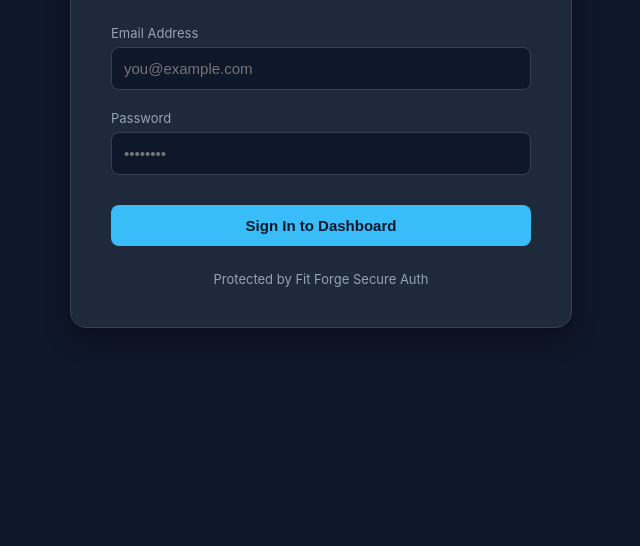
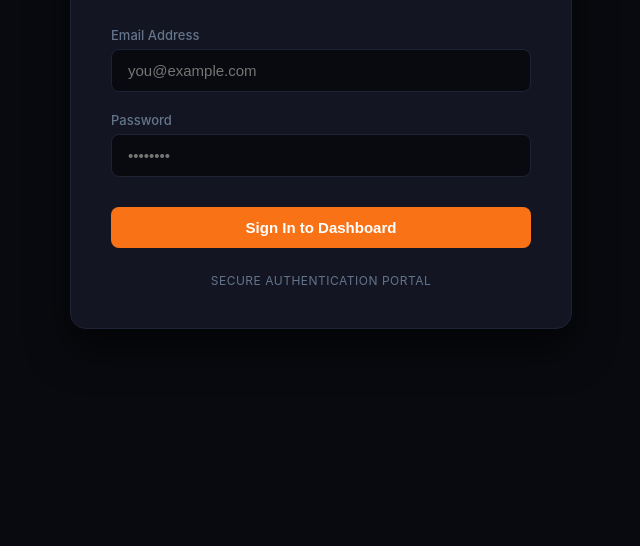
Before and after one commit to FitForgeSystems/fit-forge-dashboard, a plain HTML site: page index.html in a window 1280 px wide. Shown: the part 334-880 px from the top of the page, without its empty margins (319-959 px from the left). Drawn offline with Linux system fonts and the light colour scheme.

Commit message:
Update styles and text in index.html

```diff
--- a/index.html
+++ b/index.html
@@ -6,13 +6,13 @@
     <title>Fit Forge Systems | Master Portal</title>
     <style>
         :root {
-            --bg-dark: #0f172a;
-            --card-bg: #1e293b;
-            --border-color: #334155;
-            --text-main: #f8fafc;
-            --text-muted: #94a3b8;
-            --accent: #38bdf8;
-            --accent-hover: #0284c7;
+            --bg-dark: #090a0f;
+            --card-bg: #131622;
+            --border-color: #1e2235;
+            --text-main: #f1f5f9;
+            --text-muted: #64748b;
+            --accent: #f97316;
+            --accent-hover: #ea580c;
         }
         body {
             font-family: -apple-system, BlinkMacSystemFont, "Segoe UI", Roboto, sans-serif;
@@ -31,14 +31,15 @@
             background: var(--card-bg);
             padding: 40px;
             border-radius: 16px;
-            box-shadow: 0 10px 25px rgba(0,0,0,0.4);
+            box-shadow: 0 20px 40px rgba(0,0,0,0.6);
             border: 1px solid var(--border-color);
             text-align: center;
         }
         h1 {
             color: var(--accent);
             margin-bottom: 8px;
-            font-size: 24px;
+            font-size: 26px;
+            letter-spacing: -0.5px;
         }
         .subtitle {
             color: var(--text-muted);
@@ -54,16 +55,18 @@
             font-size: 13px;
             color: var(--text-muted);
             margin-bottom: 6px;
+            font-weight: 500;
         }
         input {
             width: 100%;
-            padding: 12px;
-            background: var(--bg-dark);
+            padding: 12px 16px;
+            background: #090a0f;
             border: 1px solid var(--border-color);
             border-radius: 8px;
             color: var(--text-main);
             font-size: 15px;
             box-sizing: border-box;
+            transition: border-color 0.2s;
         }
         input:focus {
             outline: none;
@@ -73,7 +76,7 @@
             width: 100%;
             padding: 12px;
             background: var(--accent);
-            color: #0f172a;
+            color: #ffffff;
             border: none;
             border-radius: 8px;
             font-weight: 600;
@@ -84,12 +87,13 @@
         }
         button:hover {
             background: var(--accent-hover);
-            color: #fff;
         }
         .footer-note {
             margin-top: 25px;
-            font-size: 13px;
+            font-size: 12px;
             color: var(--text-muted);
+            letter-spacing: 0.5px;
+            text-transform: uppercase;
         }
     </style>
 </head>
@@ -111,7 +115,7 @@
         </form>
 
         <div class="footer-note">
-            Protected by Fit Forge Secure Auth
+            Secure Authentication Portal
         </div>
     </div>
 
```
